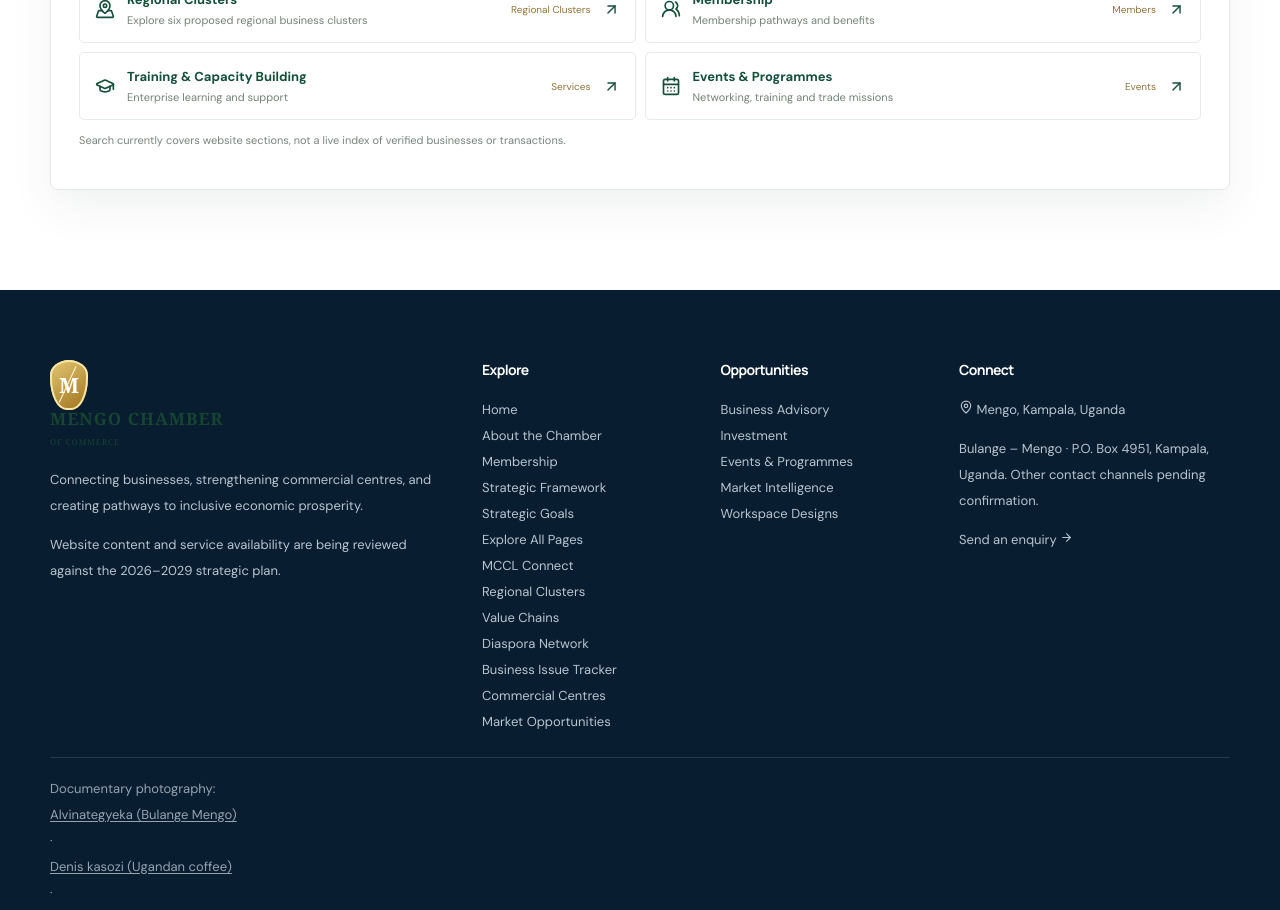
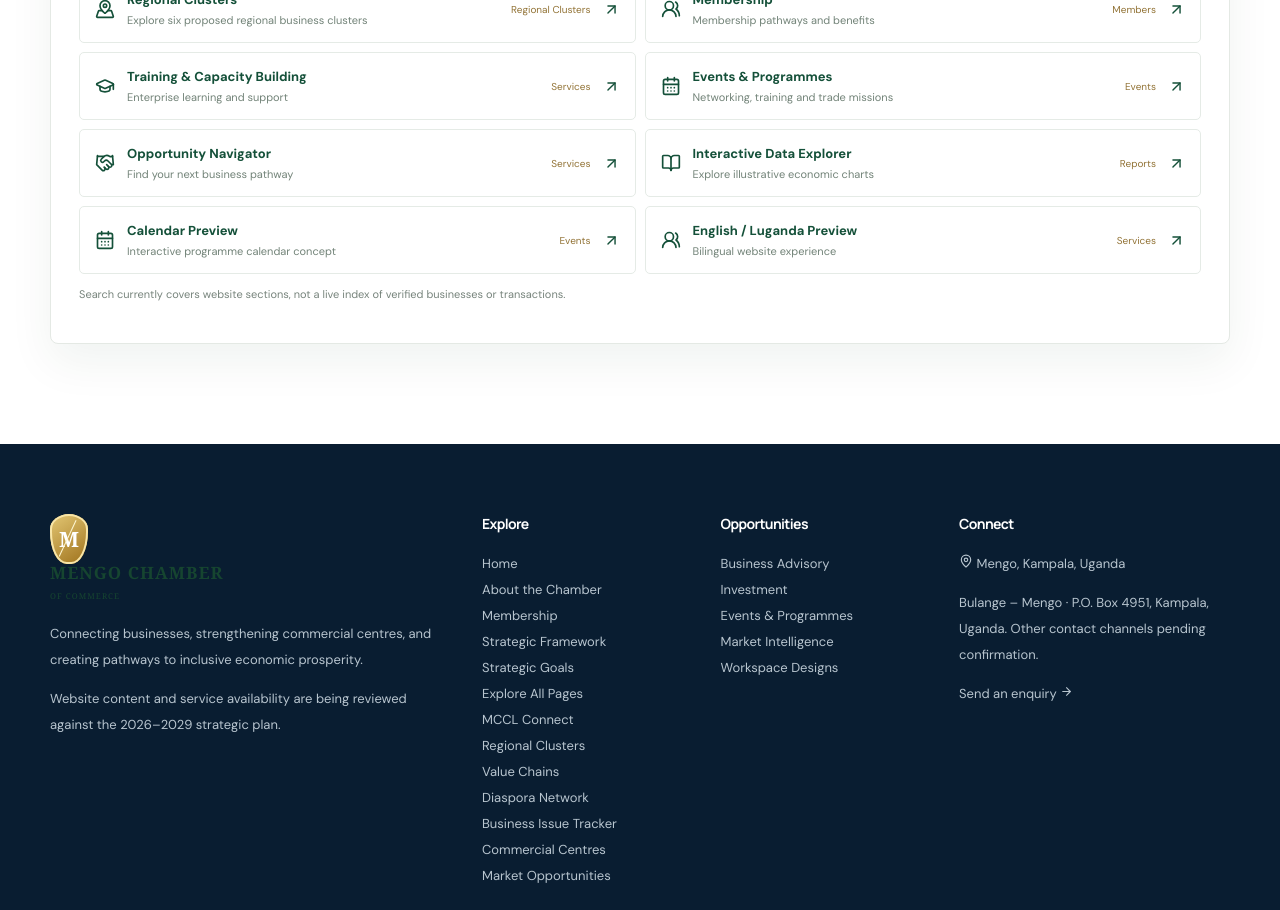
Before and after one commit to watumwa/mengo, a Next.js app: page /search in a window 1280 px wide. Shown: the part 1020-1930 px from the top of the page. Built offline with nearby package versions, Linux system fonts and the light colour scheme.

Commit message:
Expand global search to all newly built interactive experiences

```diff
--- a/app/EcosystemSearch.tsx
+++ b/app/EcosystemSearch.tsx
@@ -12,7 +12,11 @@
  {title:"Regional Clusters",desc:"Explore six proposed regional business clusters",href:"/economic-map",type:"Regional Clusters",icon:MapPinned},
  {title:"Membership",desc:"Membership pathways and benefits",href:"/membership",type:"Members",icon:UsersRound},
  {title:"Training & Capacity Building",desc:"Enterprise learning and support",href:"/training",type:"Services",icon:GraduationCap},
- {title:"Events & Programmes",desc:"Networking, training and trade missions",href:"/events-calendar",type:"Events",icon:CalendarDays}
+ {title:"Events & Programmes",desc:"Networking, training and trade missions",href:"/events-calendar",type:"Events",icon:CalendarDays},
+ {title:"Opportunity Navigator",desc:"Find your next business pathway",href:"/opportunity-navigator",type:"Services",icon:Handshake},
+ {title:"Interactive Data Explorer",desc:"Explore illustrative economic charts",href:"/data-explorer",type:"Reports",icon:BookOpen},
+ {title:"Calendar Preview",desc:"Interactive programme calendar concept",href:"/calendar-preview",type:"Events",icon:CalendarDays},
+ {title:"English / Luganda Preview",desc:"Bilingual website experience",href:"/language-preview",type:"Services",icon:UsersRound}
 ];
 export default function EcosystemSearch({compact=false}:{compact?:boolean}){
  const [query,setQuery]=useState("");const [category,setCategory]=useState("All");const [expanded,setExpanded]=useState(false);
```
